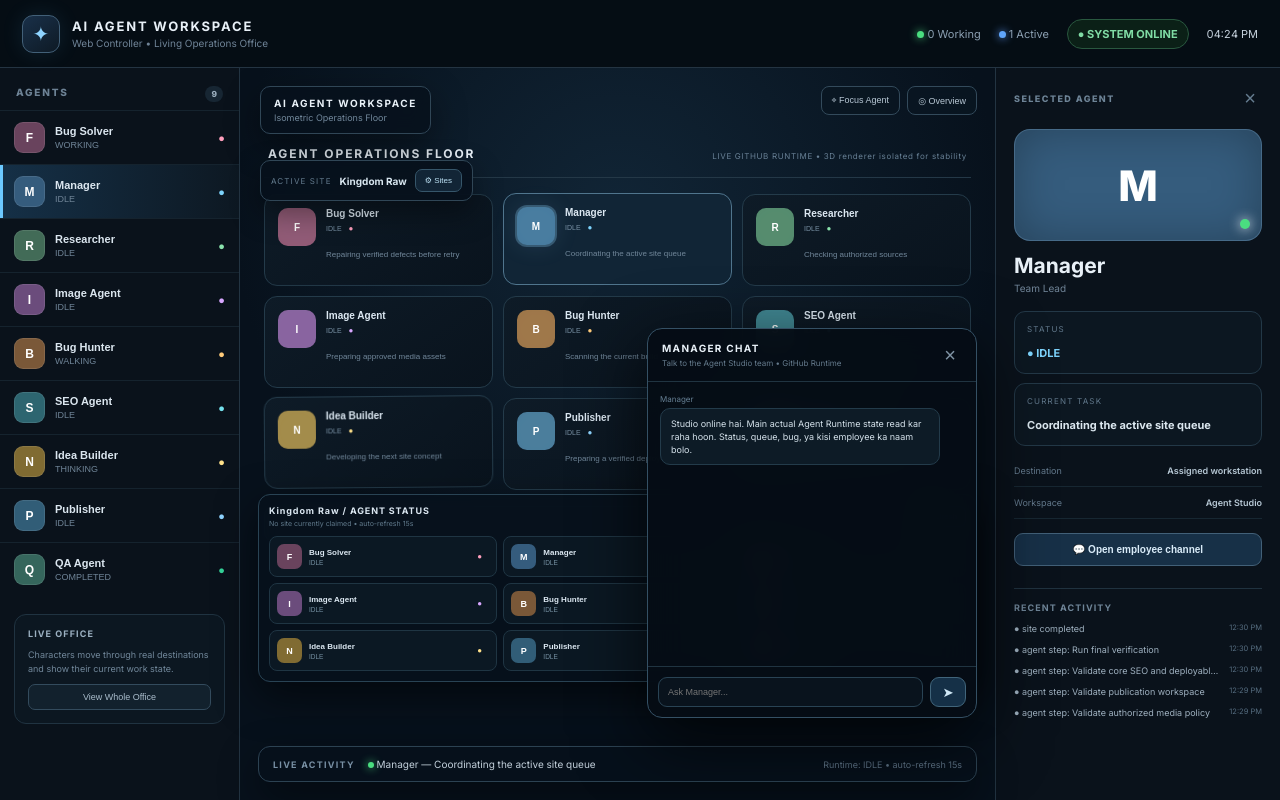
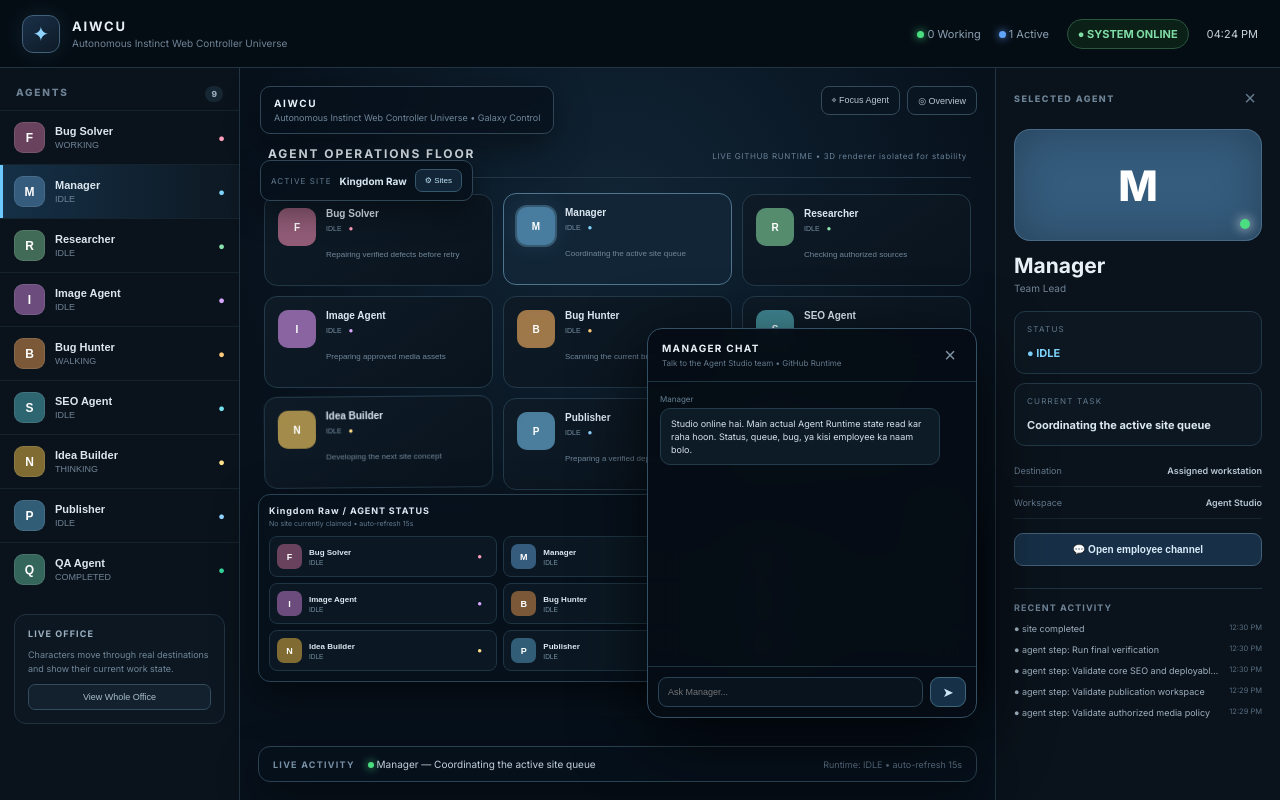
Before and after one commit to WebControlerAgent/WebControlerAgent.github.io, a React (Vite) app: page / in a window 1280 px wide. Built offline with nearby package versions, Linux system fonts and the light colour scheme.

Commit message:
Rebrand workspace as AIWCU Universe

```diff
--- a/src/main.tsx
+++ b/src/main.tsx
@@ -49,11 +49,11 @@ function App(){
 
  const counts=useMemo(()=>({working:runtimeAgents.filter(a=>a.runtimeState==="WORKING").length,active:runtimeAgents.filter(a=>a.runtimeState && a.runtimeState!=="IDLE").length}),[runtimeAgents]);
  return <div className="app">
-  <header className="topbar3d"><div className="brand3d"><div className="brandmark">✦</div><div><b>AI AGENT WORKSPACE</b><span>Web Controller • Living Operations Office</span></div></div><div className="topstats"><span><i className="dot green"/> {counts.working} Working</span><span><i className="dot blue"/> {counts.active} Active</span><span className="system">● SYSTEM {status?.ok===false?"ATTENTION":"ONLINE"}</span><span className="clock">{now.toLocaleTimeString([], {hour:"2-digit",minute:"2-digit"})}</span></div></header>
+  <header className="topbar3d"><div className="brand3d"><div className="brandmark">✦</div><div><b>AIWCU</b><span>Autonomous Instinct Web Controller Universe</span></div></div><div className="topstats"><span><i className="dot green"/> {counts.working} Working</span><span><i className="dot blue"/> {counts.active} Active</span><span className="system">● SYSTEM {status?.ok===false?"ATTENTION":"ONLINE"}</span><span className="clock">{now.toLocaleTimeString([], {hour:"2-digit",minute:"2-digit"})}</span></div></header>
   <div className="workspace">
    <aside className="sidebar"><div className="side-title">AGENTS <small>{agents.length}</small></div>{runtimeAgents.map(a=><button className={"agent-row "+(selected===a.id?"selected":"")} key={a.id} onClick={()=>setSelected(a.id)}><span className="mini-avatar" style={{background:a.color}}>{a.icon}</span><span><b>{a.name}</b><small>{a.runtimeState??a.status}</small></span><em style={{color:runtimeTone(a.runtimeState,a.accent)}}>●</em></button>)}<div className="legend"><b>LIVE OFFICE</b><p>Characters move through real destinations and show their current work state.</p><button onClick={()=>setSelected(null)}>View Whole Office</button></div></aside>
    <main className="scene"><div className="office-safe-mode"><div className="office-safe-head"><b>AGENT OPERATIONS FLOOR</b><span>LIVE GITHUB RUNTIME • 3D renderer isolated for stability</span></div><div className="office-agent-grid">{runtimeAgents.map(a=><button key={a.id} className={"office-agent office-state-"+String(a.runtimeState??a.status).toLowerCase()+" "+(selected===a.id?"selected":"")} onClick={()=>setSelected(a.id)}><span className="office-avatar" style={{background:a.color}}><i className="agent-glow" style={{background:a.accent}}></i><b>{a.icon}</b></span><span><b>{a.name}</b><small>{a.runtimeState??"IDLE"}</small><em style={{color:runtimeTone(a.runtimeState,a.accent)}}>●</em></span><i>{a.runtimeTask??a.task}</i></button>)}</div><div className="office-safe-note">The control system is live. Agent state, tasks, site selection, Manager chat, GitHub runtime and repair flow remain connected.</div></div>
-    <div className="scene-title"><b>AI AGENT WORKSPACE</b><span>Isometric Operations Floor</span></div><div className="site-selector"><span>ACTIVE SITE</span><b>{sites.find(s=>s.id===selectedSite)?.name??"Loading sites..."}</b><button onClick={()=>setSitesOpen(true)}>⚙ Sites</button></div>
+    <div className="scene-title"><b>AIWCU</b><span>Autonomous Instinct Web Controller Universe • Galaxy Control</span></div><div className="site-selector"><span>ACTIVE SITE</span><b>{sites.find(s=>s.id===selectedSite)?.name??"Loading sites..."}</b><button onClick={()=>setSitesOpen(true)}>⚙ Sites</button></div>
     <div className="scene-controls"><button onClick={()=>setSelected("manager")}>⌖ Focus Agent</button><button onClick={()=>setSelected(null)}>◎ Overview</button></div>
     <div className="activity"><b>LIVE ACTIVITY</b><span><i className="pulse"/> {selectedAgent.name} — {liveTask}</span><small>{liveState?`Runtime: ${liveState}`:"Waiting for runtime event"} • auto-refresh 15s</small></div><div className="site-dashboard"><div className="dashboard-head"><div><b>{sites.find(s=>s.id===selectedSite)?.name??selectedSite} / AGENT STATUS</b><small>{status?.agent_runtime?.active_site?("Active: "+status.agent_runtime.active_site.id):"No site currently claimed"} • auto-refresh 15s</small></div><button onClick={refreshStatus}>↻ Refresh</button></div><div className="dashboard-grid">{runtimeAgents.map(a=><button key={a.id} className="dash-agent" onClick={()=>setSelected(a.id)}><span className="dash-avatar" style={{background:a.color}}>{a.icon}</span><span><b>{a.name}</b><small>{a.runtimeState??"IDLE"}{a.runtimeTask?" • "+a.runtimeTask:""}</small>{a.runtimeError&&<em>{a.runtimeError}</em>}</span><i style={{color:runtimeTone(a.runtimeState,a.accent)}}>●</i></button>)}</div></div>
     {sitesOpen&&<SitePanel sites={sites} selectedSite={selectedSite} setSelectedSite={setSelectedSite} onClose={()=>setSitesOpen(false)}/>} {chatOpen&&<div className="chat-panel">
```
